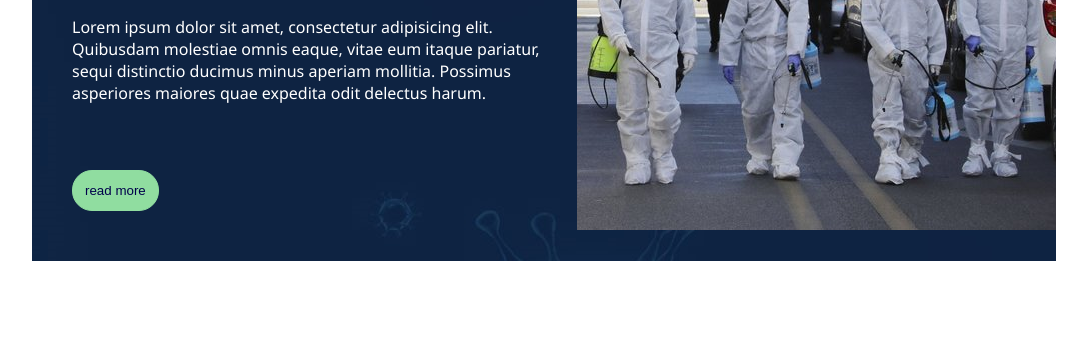
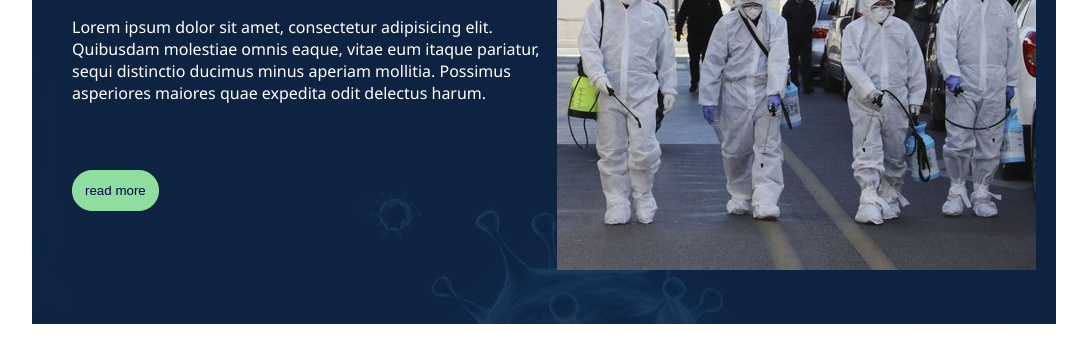
Before and after one commit to elyousfiimane/elyousfiimane.github.io, a plain HTML site: page index.html in a window 1280 px wide. Shown: the part 282-642 px from the top of the page, without its empty margins (96-1183 px from the left). Drawn offline with Linux system fonts and the light colour scheme.

Commit message:
Update design.css

```diff
--- a/design.css
+++ b/design.css
@@ -286,6 +286,7 @@ footer{
 .docs{
   position: relative;
   float: left;
+  margin-top: 40px; margin-right: 20px; margin-bottom: 50px;
 }
 
 .corona{
```
